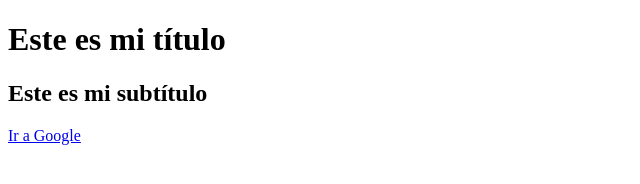
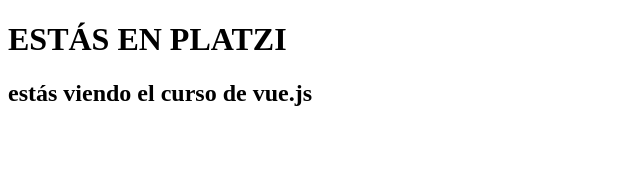
Before and after one commit to Gabrielnz/platzi-vuejs, a plain HTML site: page index.html in a window 1280 px wide. Shown: the whole page, without its empty margins (0-640 px from the left). Drawn offline with nearby package versions, Linux system fonts and the light colour scheme.

Commit message:
Probando filtros de datos

```diff
--- a/index.html
+++ b/index.html
@@ -5,11 +5,8 @@
 </head>
 <body>
     <div id="app">
-        <template v-if="mostrar">
-            <h1>Este es mi título</h1>
-            <h2>Este es mi subtítulo</h2>
-            <a :href="url" target="_blank">{{ pagina }}</a>
-        </template>
+        <h1>{{ titulo | uppercase }}</h1>
+        <h2>{{ subtitulo | lowercase }}</h2>
     </div>
 
     <script src="https://unpkg.com/vue"></script>
@@ -17,9 +14,16 @@
         let app = new Vue({
             el: '#app',
             data: {
-                pagina: 'Ir a Google',
-                url: 'https://google.com',
-                mostrar: true
+                titulo: 'Estás en Platzi',
+                subtitulo: 'Estás viendo el curso de Vue.js'
+            },
+            filters: {
+                uppercase: function (str) {
+                    return str.toUpperCase()
+                },
+                lowercase: function (str) {
+                    return str.toLowerCase()
+                }
             }
         })
     </script>
```
